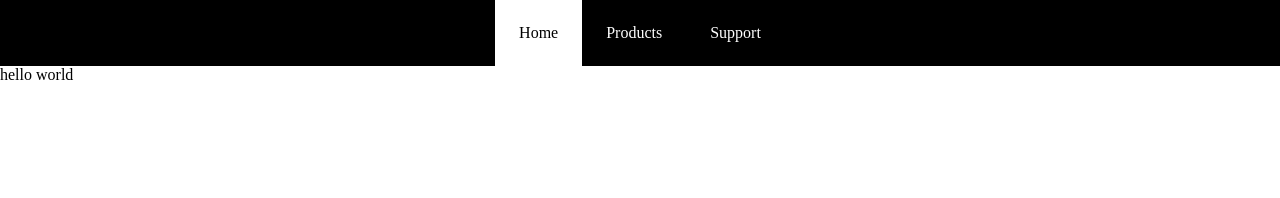
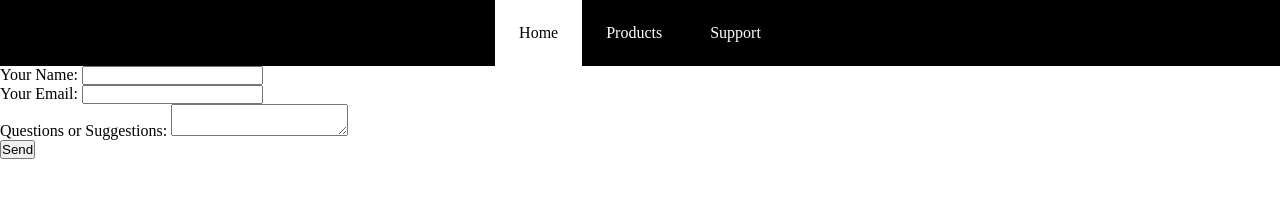
Before and after one commit to Bryonpectol/Pectol-prints, a plain HTML site: page html/support.html in a window 1280 px wide. Drawn offline with Linux system fonts and the light colour scheme.

Commit message:
Update support.html

```diff
--- a/html/support.html
+++ b/html/support.html
@@ -32,7 +32,20 @@
         </header>
 
         <main>
-            <p>hello world</p>
+            <form name="contact" method="POST" netlify>
+  <p>
+    <label>Your Name: <input type="text" name="name" reqiured /></label>
+  </p>
+  <p>
+    <label>Your Email: <input type="email" name="email" required /></label>
+  </p>
+  <p>
+    <label>Questions or Suggestions: <textarea name="message" required></textarea></label>
+  </p>
+  <p>
+    <button type="submit">Send</button>
+  </p>
+            </form>
         </main>
 
         <footer>
```
